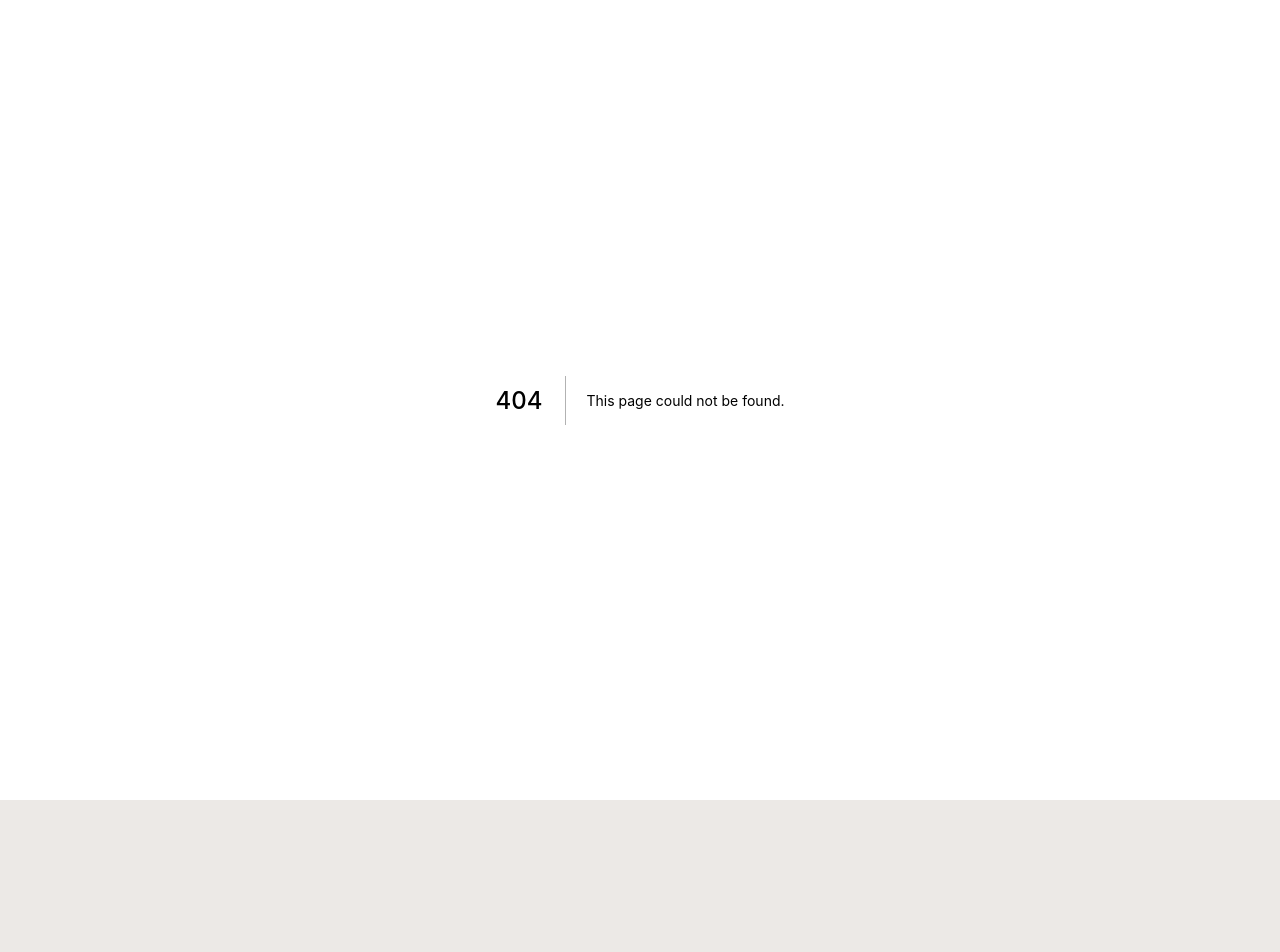
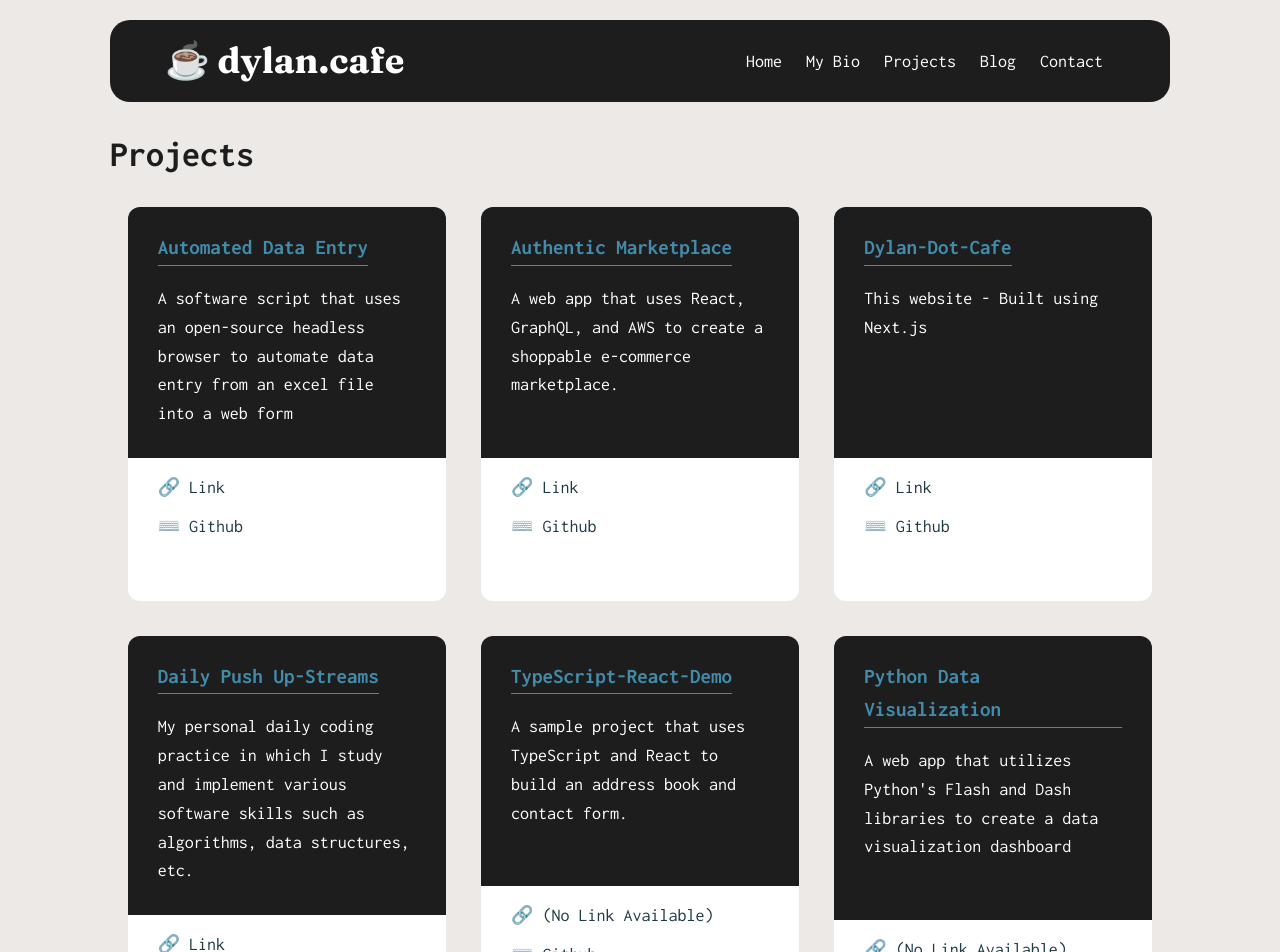
Before and after one commit to dylan-authentic/personal-web-portfolio, a Next.js app: page /projects in a window 1280 px wide. Before the commit this address had no page. Shown: the top 952 px of the page. Before the commit the page ends 800 px from the top, so only its background shows below. Built offline with nearby package versions, Linux system fonts and the light colour scheme.

Commit message:
Projects Page

```diff
--- a/pages/bio.tsx
+++ b/pages/bio.tsx
@@ -1,5 +1,4 @@
 import Head from 'next/head';
-import Link from 'next/link';
 import Layout, { siteTitle } from '../components/layout';
 import styles from '../styles/Bio.module.css';
 
--- /dev/null
+++ b/pages/projects.tsx
@@ -0,0 +1,79 @@
+import Head from 'next/head'
+import Layout, { siteTitle } from '../components/layout';
+import styles from '../styles/Projects.module.css';
+
+export default function Projects() {
+    return (
+        <Layout>
+            <Head>
+                <title>My Bio | {siteTitle}</title>
+            </Head>
+            <div className='section pressed'>
+                <h1>Projects</h1>
+                <div className={styles.projectWrapper}>
+                    <div className={styles.projectItem}>
+                        <div className={styles.projectItemTop}>
+                            <h3>Automated Data Entry</h3>
+                            <p>A software script that uses an open-source headless browser to automate data entry from an excel file into a web form</p>
+                        </div>
+                        <div className={styles.projectItemBottom}>
+                            <a target='_blank' href="https://dylanauthentic.medium.com/how-i-created-a-51-cost-savings-for-my-client-using-simple-browser-automation-fb12052a8ae6">🔗 Link</a>
+                            <a target='_blank' href="https://github.com/dylan-authentic/data-entry-automation">⌨️ Github</a>
+                        </div>
+                    </div>
+                    <div className={styles.projectItem}>
+                        <div className={styles.projectItemTop}>
+                            <h3>Authentic Marketplace</h3>
+                            <p>A web app that uses React, GraphQL, and AWS to create a shoppable e-commerce marketplace.<br/><br/></p>
+                        </div>
+                        <div className={styles.projectItemBottom}>
+                            <a target='_blank' href="https://www.authentic.shop/">🔗 Link</a>
+                            <a target='_blank' href="https://github.com/authenticmarketplace/shop-cx-amplify-ui-service">⌨️ Github</a>
+                        </div>
+                    </div>
+                    <div className={styles.projectItem}>
+                        <div className={styles.projectItemTop}>
+                            <h3>Dylan-Dot-Cafe</h3>
+                            <p>This website - Built using Next.js <br/><br/><br/><br/></p>
+                        </div>
+                        <div className={styles.projectItemBottom}>
+                            <a target='_blank' href="www.dylan.cafe">🔗 Link</a>
+                            <a target='_blank' href="https://github.com/dylan-authentic/dylan-dot-cafe">⌨️ Github</a>
+                        </div>
+                    </div>
+                    <div className={styles.projectItem}>
+                        <div className={styles.projectItemTop}>
+                            <h3>Daily Push Up-Streams</h3>
+                            <p>My personal daily coding practice in which I study and implement various software skills such as algorithms, data structures, etc.</p>
+                        </div>
+                        <div className={styles.projectItemBottom}>
+                            <a target='_blank' href="#">🔗 Link</a>
+                            <a target='_blank' href="https://github.com/dylan-authentic/daily-push-upstreams">⌨️ Github</a>
+                        </div>
+                    </div>
+                    <div className={styles.projectItem}>
+                        <div className={styles.projectItemTop}>
+                            <h3>TypeScript-React-Demo</h3>
+                            <p>A sample project that uses TypeScript and React to build an address book and contact form. <br/><br/></p>
+                        </div>
+                        <div className={styles.projectItemBottom}>
+                            <a target='_blank' href="#">🔗 (No Link Available)</a>
+                            <a target='_blank' href="https://github.com/dylan-authentic/typescript-react-demo">⌨️ Github</a>
+                        </div>
+                    </div>
+                    <div className={styles.projectItem}>
+                        <div className={styles.projectItemTop}>
+                            <h3>Python Data Visualization</h3>
+                            <p>A web app that utilizes Python's Flash and Dash libraries to create a data visualization dashboard<br/><br/></p>
+                        </div>
+                        <div className={styles.projectItemBottom}>
+                            <a target='_blank' href="#">🔗 (No Link Available)</a>
+                            <a target='_blank' href="https://github.com/dylan-authentic/python-data-vis">⌨️ Github</a>
+                        </div>
+                    </div>
+                </div>
+
+            </div>
+        </Layout>
+    )
+}
--- /dev/null
+++ b/styles/Projects.module.css
@@ -0,0 +1,45 @@
+.projectWrapper {
+    display: flex;
+    justify-content: space-around;
+    flex-wrap: wrap;
+    align-self: start;
+}
+
+.projectItem {
+    display: flex;
+    flex-direction: column;
+    box-shadow: black;
+    width: 30%;
+    margin-bottom: 35px;
+}
+
+.projectItemTop {
+    border-top-left-radius: 12px;
+    border-top-right-radius: 12px;
+    background-color: #1d1d1d;
+    padding: 12px 30px;
+    color: white;
+    font-family: 'Inconsolata', sans-serif;
+}
+
+.projectItemTop h3 {
+    margin: 12px 0px 0px 0px;
+    color: #438bab;
+    border-bottom: 1px solid #438bab;
+    display: inline-block;
+}
+
+.projectItemBottom {
+    border-bottom-left-radius: 12px;
+    border-bottom-right-radius: 12px;
+    background-color: white;
+    color: #203A43;
+    padding: 15px 30px 50px 30px;
+}
+
+.projectItemBottom a {
+    color: #203A43;
+    font-family: 'Inconsolata', sans-serif;
+    display: block;
+    margin-bottom: 10px;
+}
--- a/styles/globals.css
+++ b/styles/globals.css
@@ -33,3 +33,12 @@ img {
   margin-right: auto;
   max-width: 1200px;
 }
+
+.section.pressed {
+  margin: 0px 55px 40px 55px;
+}
+
+.section.pressed h1 {
+  color: #1d1d1d;
+  font-family: 'Inconsolata', sans-serif;
+}
```
